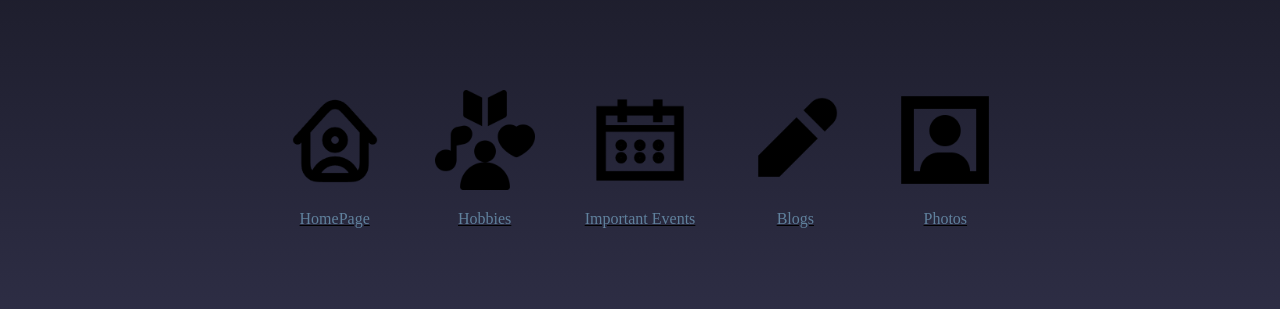
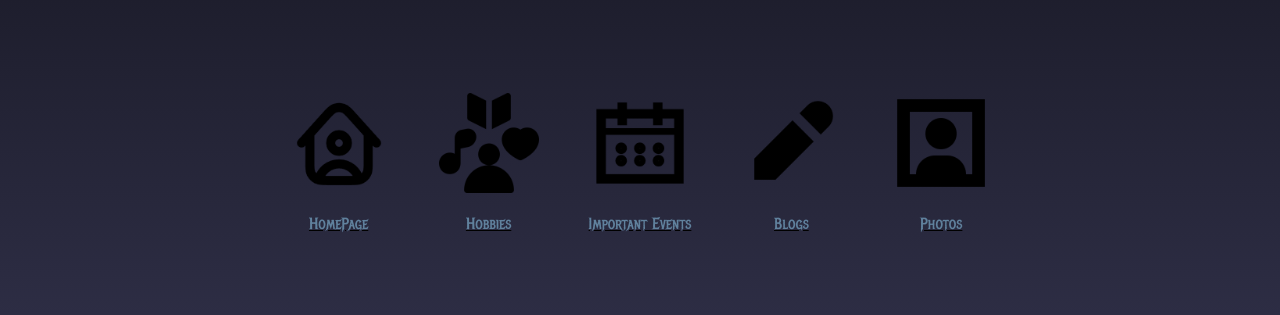
Before and after one commit to Rico-J/Rico-J.gitub.io, a plain HTML site: page Activity1/connect.html in a window 1280 px wide. Shown: the part 631-946 px from the top of the page. Drawn offline with Linux system fonts and the light colour scheme.

Commit message:
update connect

```diff
--- a/Activity1/connect.html
+++ b/Activity1/connect.html
@@ -5,8 +5,11 @@
     <meta name="viewport" content="width=device-width, initial-scale=1.0">
     <title>Connect</title>
     <link rel="stylesheet" href="styles.css">
+    <link rel="preconnect" href="https://fonts.googleapis.com">
+    <link rel="preconnect" href="https://fonts.gstatic.com" crossorigin>
+    <link href="https://fonts.googleapis.com/css2?family=Metal+Mania&display=swap" rel="stylesheet">
 </head>
-<body>
+<body class="metal-mania-regular">
    <header><h1>CONNECT WITH ME!</h1></header>
     <section class="links">
         <a href="https://github.com/Rico-J" alt="Github Profile link">
```
